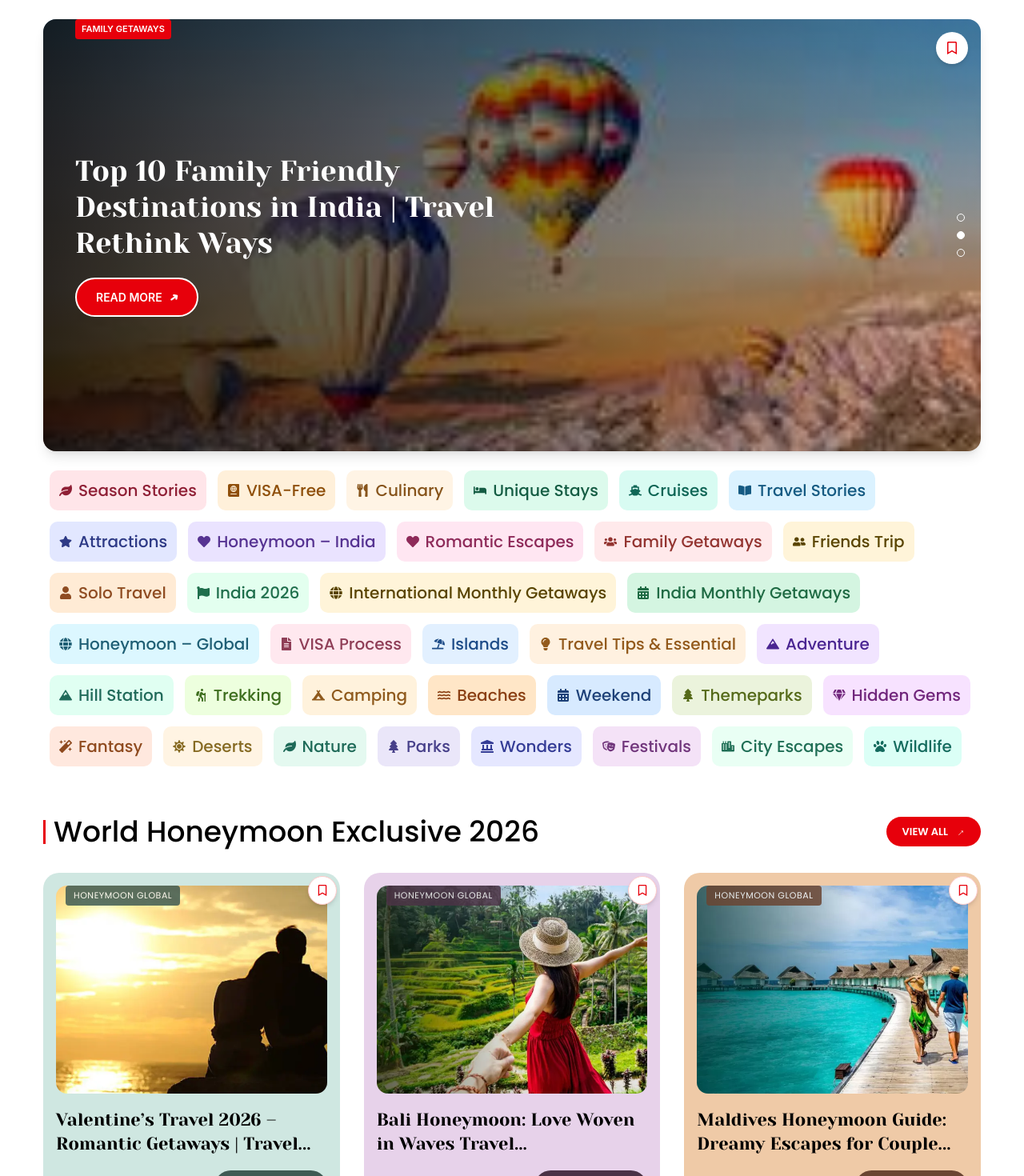
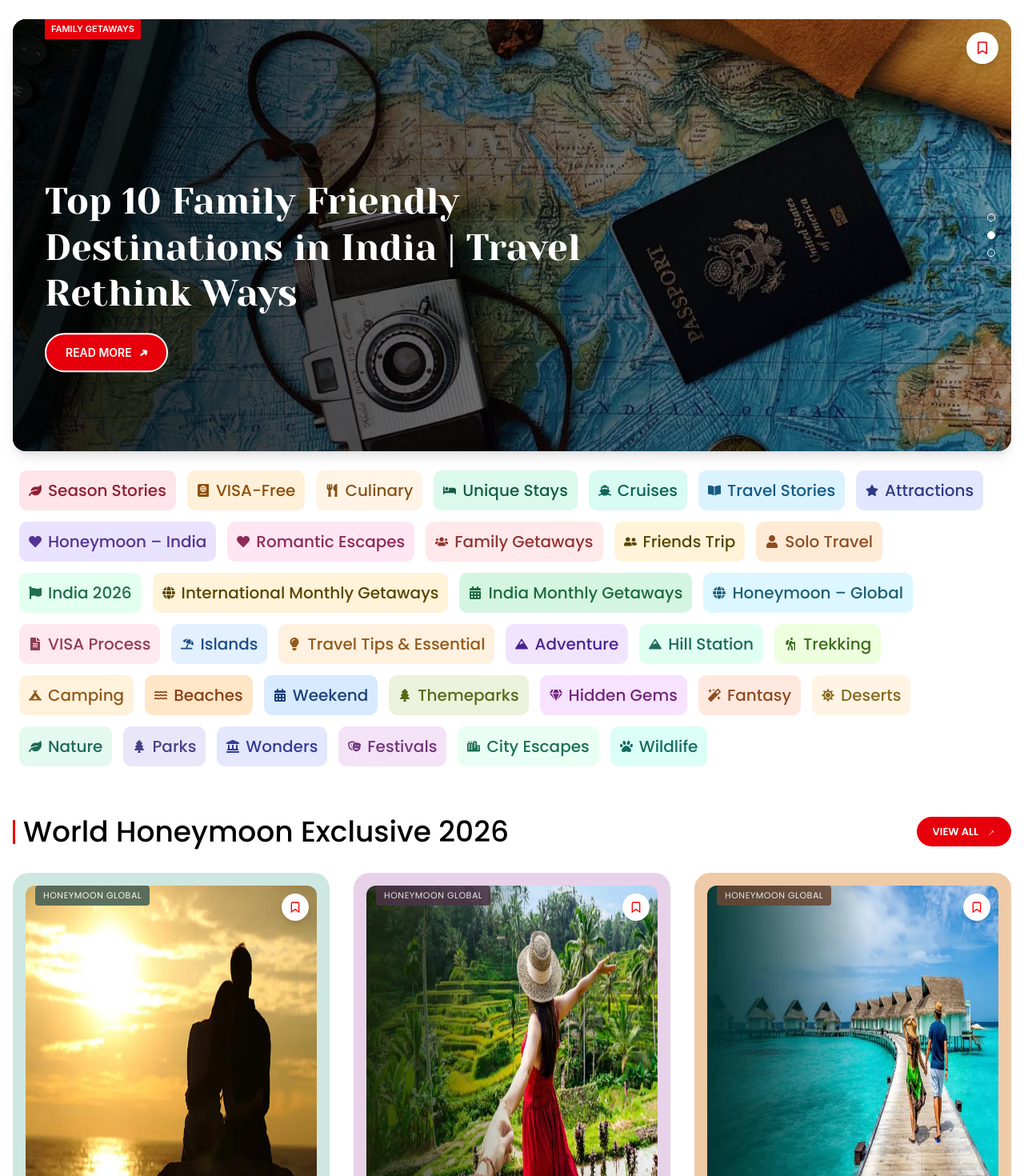
Before and after one commit to aadhivishnu04/content-travel, a React (Vite) app: page / in a window 1280 px wide. Shown: the top 1470 px of the page at 80% size. Built offline with nearby package versions, Linux system fonts and the light colour scheme.

Commit message:
new changes

```diff
--- a/src/components/Banner.jsx
+++ b/src/components/Banner.jsx
@@ -2,8 +2,8 @@ import React, { useState, useEffect } from "react";
 import { FaRegBookmark, FaBookmark } from "react-icons/fa";
 
 import img1 from "../assets/image1.jpg";
-import img2 from "../assets/image2.jpg";
-import img3 from "../assets/image3.jpg";
+import img2 from "../assets/banner2.jpg";
+import img3 from "../assets/banner3.jpg";
 
 export default function Banner() {
 
@@ -38,7 +38,7 @@ export default function Banner() {
   }, []);
 
   return (
-    <div className="w-full md:max-w-[1204px] md:mx-auto px-0 md:px-3 lg:px-4 my-0 md:my-6">
+    <div className="w-full md:max-w-[1352px] md:mx-auto px-0 md:px-3 lg:px-4 my-0 md:my-6">
 
       <div className="relative h-[515px] md:h-[460px] lg:h-[540px] overflow-hidden rounded-none md:rounded-[16px] group shadow-lg">
 
@@ -48,7 +48,7 @@ export default function Banner() {
             key={index}
             src={slide.image}
             alt="banner"
-            className={`absolute inset-0 w-full h-full object-cover brightness-[0.85] transition-opacity duration-700 ${
+            className={`absolute inset-0 w-full h-[540] object-cover brightness-[0.85] transition-opacity duration-700 ${
               index === active ? "opacity-100" : "opacity-0"
             }`}
           />
@@ -58,7 +58,7 @@ export default function Banner() {
         <div className="hidden md:block absolute inset-0 bg-gradient-to-r from-black/80 via-black/40 to-black/0"></div>
 
         {/* TAG */}
-        <span className="absolute top-0 left-4 md:left-10 bg-red-600 text-white text-[10px] sm:text-[11px] font-semibold uppercase px-2 py-1 rounded">
+        <span className="absolute top-0 left-4 md:left-10 bg-red-600 text-white text-[10px] sm:text-[11px] font-semibold uppercase px-2 py-1 ">
           {slides[active].tag}
         </span>
 
@@ -71,9 +71,9 @@ export default function Banner() {
         </button>
 
         {/* DESKTOP TEXT */}
-        <div className="hidden md:block absolute left-10 top-1/2 -translate-y-1/2 max-w-[600px] text-white">
+        <div className="absolute top-80 hidden md:block absolute left-10 top-1/2 -translate-y-1/2 max-w-[738px] text-white">
 
-          <h1 className="text-[36px] lg:text-[36px] leading-[1.25] mb-5 font-['Yeseva_One'] max-w-[620px]">
+          <h1 className="text-[36px] margin top-30 lg:text-[46px] leading-[1.25] mb-5 font-['Yeseva_One'] max-w-[758.26px]">
             {slides[active].title}
           </h1>
 
--- a/src/components/Honeymooncard.jsx
+++ b/src/components/Honeymooncard.jsx
@@ -1,4 +1,4 @@
-import React, { useState } from "react";
+import React from "react";
 import { FaRegBookmark, FaBookmark } from "react-icons/fa";
 
 import card1 from "../assets/card1.webp";
@@ -10,7 +10,7 @@ import card6 from "../assets/card6.jpg";
 
 export default function HoneymoonSection() {
 
-const [bookmark,setBookmark] = useState({})
+
 
 const sections = [
 {
@@ -35,7 +35,7 @@ posts:[
 
 return(
 
-<div style={{fontFamily:"Poppins"}} className="w-full max-w-[1204px] mx-auto px-4 mt-[60px] space-y-[40px] md:space-y-[60px]">
+<div style={{fontFamily:"Poppins"}} className="w-full max-w-[1352px] mx-auto px-4 mt-[60px] space-y-[40px] md:space-y-[60px]">
 
 <link href="https://fonts.googleapis.com/css2?family=Poppins:wght@400;500;600&family=Yeseva+One&display=swap" rel="stylesheet"/>
 
@@ -85,13 +85,23 @@ style={{background:post.bg}}
 className="rounded-[20px] p-[14px] md:p-[16px]  cursor-pointer group"
 >
 
-<div className="relative rounded-[14px] overflow-visible">
-
-<img
-src={post.image}
-alt=""
-className="w-full h-[220px] md:h-[260px] object-cover rounded-[14px]"
-/>
+<div className="relative">
+  <img
+    src={post.image}
+    className="w-full h-[375px] object-coverobject-[center_25%] rounded-[12px]"
+  />
+  <button className="absolute top-[10px] right-[10px] w-[34px] h-[34px] flex items-center justify-center bg-white rounded-full shadow-md hover:bg-red-50 transition">
+  <svg
+    xmlns="http://www.w3.org/2000/svg"
+    viewBox="0 0 24 24"
+    fill="none"
+    stroke="red"
+    strokeWidth="2"
+    className="w-[16px] h-[16px]"
+  >
+    <path d="M19 21l-7-5-7 5V5a2 2 0 012-2h10a2 2 0 012 2z"/>
+  </svg>
+</button>
 
 <span
   className="absolute top-[0px] left-[12px] text-[10px] md:text-[11px] px-[10px] py-[4px] text-white rounded-sm uppercase tracking-wider"
@@ -100,18 +110,7 @@ className="w-full h-[220px] md:h-[260px] object-cover rounded-[14px]"
   HONEYMOON {section.tag}
 </span>
 
-<button
-onClick={(e)=>{
-e.stopPropagation()
-setBookmark(prev=>({...prev,[id]:!prev[id]}))
-}}
-className="absolute -top-3 -right-3 w-[32px] h-[32px] md:w-[36px] md:h-[36px] bg-white rounded-full flex items-center justify-center border border-red-200 text-red-600 shadow-md"
 
->
-
-{bookmark[id] ? <FaBookmark size={14}/> : <FaRegBookmark size={14}/>}
-
-</button>
 
 </div>
 
--- a/src/components/Tags.jsx
+++ b/src/components/Tags.jsx
@@ -48,7 +48,7 @@ const tags = [
 
 export default function Tags(){
   return (
-    <div className="w-full max-w-[1204px] mx-auto px-3 sm:px-4 md:px-6 my-[0px 0px 12px] flex flex-wrap gap-[10px] sm:gap-[12px] md:gap-[14px] font-[Poppins]">
+    <div className="w-full max-w-[1352px] mx-auto px-3 sm:px-4 md:px-6 my-[0px 0px 12px] flex flex-wrap gap-[10px] sm:gap-[12px] md:gap-[14px] font-[Poppins]">
 
       {tags.map(({icon,text,bg,color},i)=>(
         <div
```
Also changed, not shown: src/assets/banner2.jpg (added), src/assets/banner3.jpg (added).
